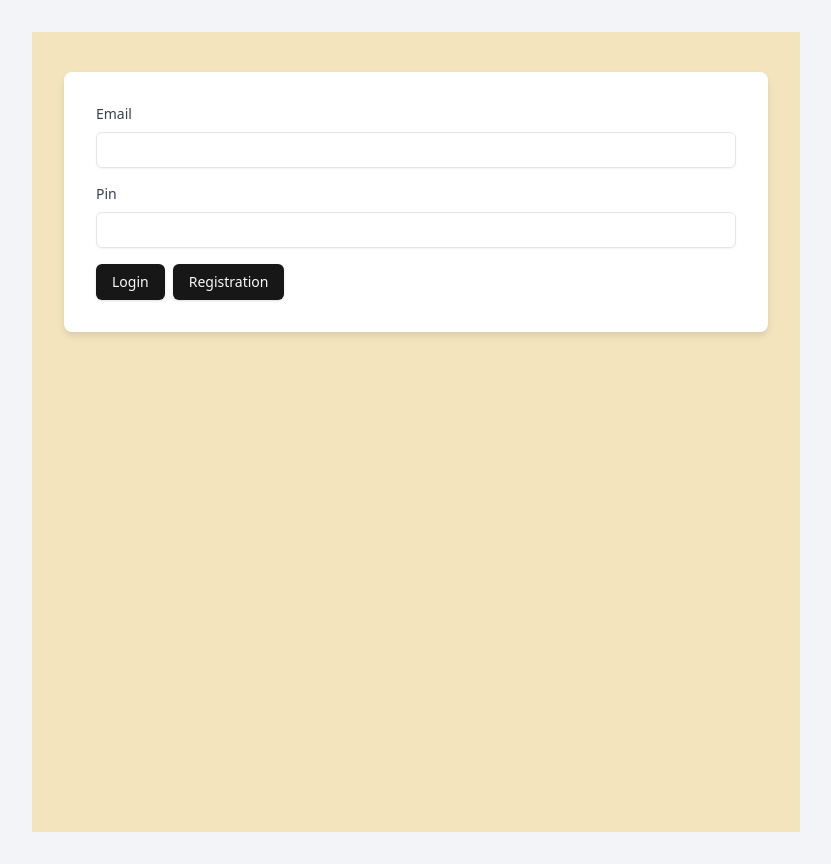
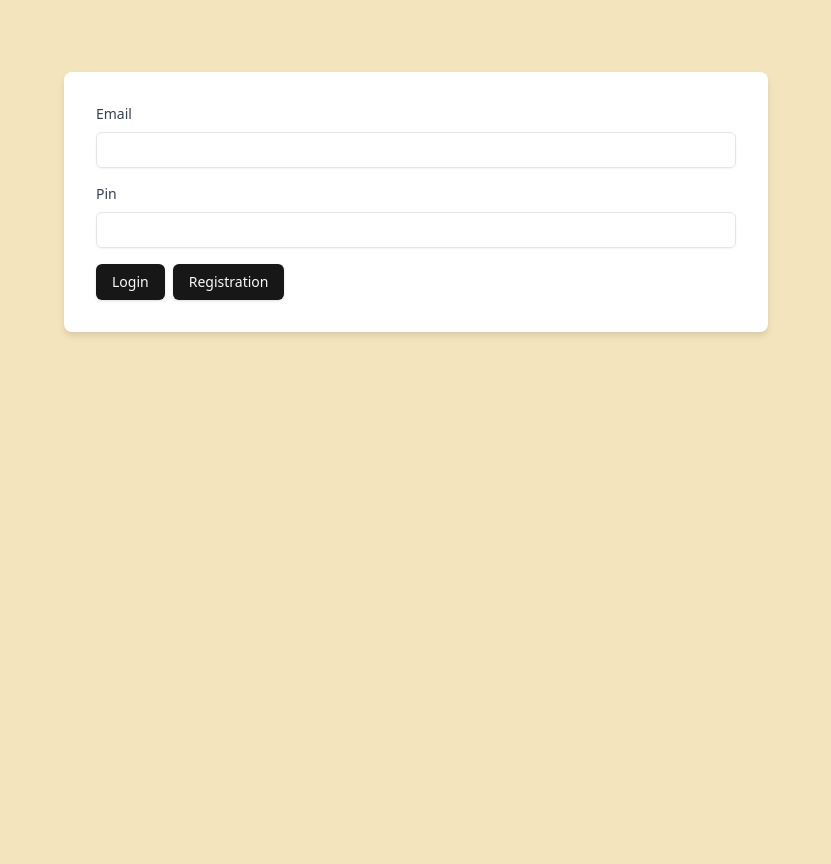
Before and after one commit to mhodgesatuh/ConferenceRegApp, a React (Vite) app in the folder frontend/: page /home in a window 1280 px wide. Shown: the whole page, without its empty margins (224-1055 px from the left). Built offline with nearby package versions, Linux system fonts and the light colour scheme.

Commit message:
WIP on main
Fix background color

```diff
--- a/frontend/src/index.css
+++ b/frontend/src/index.css
@@ -5,7 +5,6 @@
 body {
   font-family: system-ui, sans-serif;
   padding: 2rem;
-  background-color: #f2f4f7;
 }
 
 form {
```
